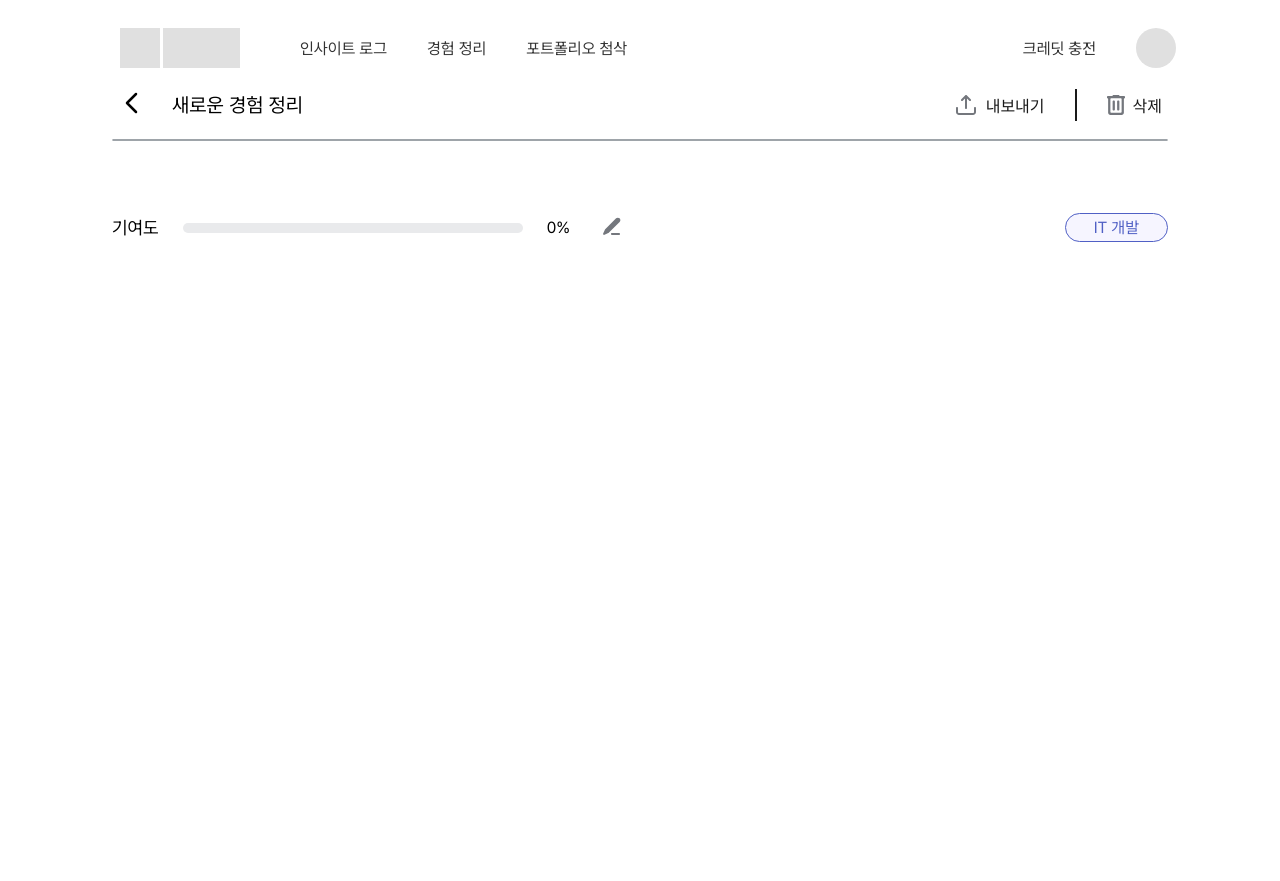
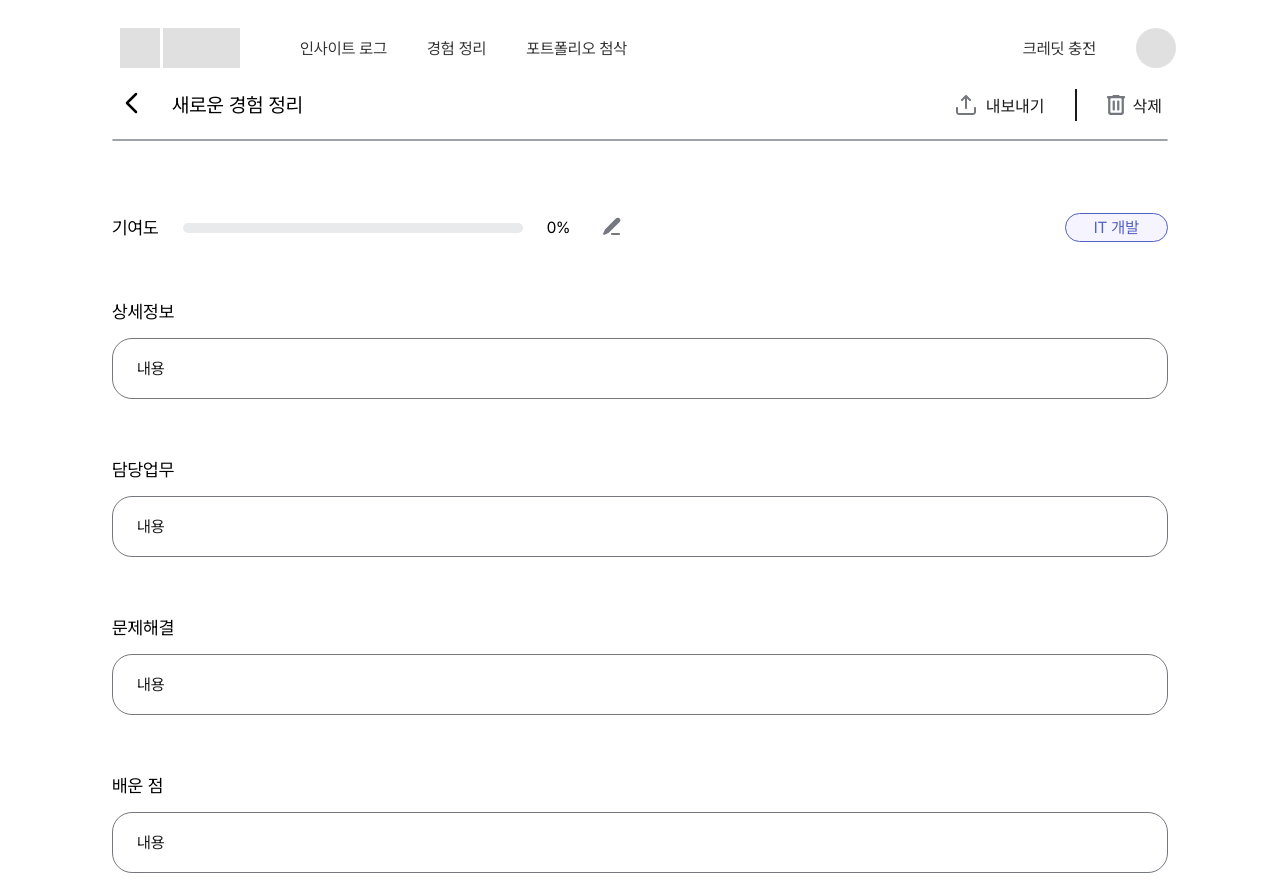
Before and after one commit to Teamie71/folioo-front, a Next.js app: page /experience/settings/1/portfolio in a window 1280 px wide. Before the commit the page ends 800 px from the top, so only its background shows below. Built offline with nearby package versions, Linux system fonts and the light colour scheme.

Commit message:
✨ Feat: 포트폴리오 페이지 - 생성 내용 구현

```diff
--- a/src/app/(main)/experience/settings/[id]/portfolio/page.tsx
+++ b/src/app/(main)/experience/settings/[id]/portfolio/page.tsx
@@ -97,6 +97,41 @@ export default function ExperienceSettingsPortfolioPage() {
           IT 개발
         </div>
       </div>
+
+      {/* 생성 내용 */}
+      <div className='flex flex-col gap-[3.75rem] pt-[3.7rem]'>
+        {/* 상세정보 */}
+        <div className='flex flex-col gap-[1rem]'>
+          <span className='text-[1.125rem] font-bold'>상세정보</span>
+          <div className='font-regular line-height-[160%] rounded-[1.25rem] border border-[#74777D] px-[1.5rem] py-[1.25rem] text-[1rem] text-[#1A1A1A]'>
+            내용
+          </div>
+        </div>
+
+        {/* 담당업무 */}
+        <div className='flex flex-col gap-[1rem]'>
+          <span className='text-[1.125rem] font-bold'>담당업무</span>
+          <div className='font-regular line-height-[160%] rounded-[1.25rem] border border-[#74777D] px-[1.5rem] py-[1.25rem] text-[1rem] text-[#1A1A1A]'>
+            내용
+          </div>
+        </div>
+
+        {/* 문제해결 */}
+        <div className='flex flex-col gap-[1rem]'>
+          <span className='text-[1.125rem] font-bold'>문제해결</span>
+          <div className='font-regular line-height-[160%] rounded-[1.25rem] border border-[#74777D] px-[1.5rem] py-[1.25rem] text-[1rem] text-[#1A1A1A]'>
+            내용
+          </div>
+        </div>
+
+        {/* 배운 점 */}
+        <div className='flex flex-col gap-[1rem]'>
+          <span className='text-[1.125rem] font-bold'>배운 점</span>
+          <div className='font-regular line-height-[160%] rounded-[1.25rem] border border-[#74777D] px-[1.5rem] py-[1.25rem] text-[1rem] text-[#1A1A1A]'>
+            내용
+          </div>
+        </div>
+      </div>
     </div>
   );
 }
```
